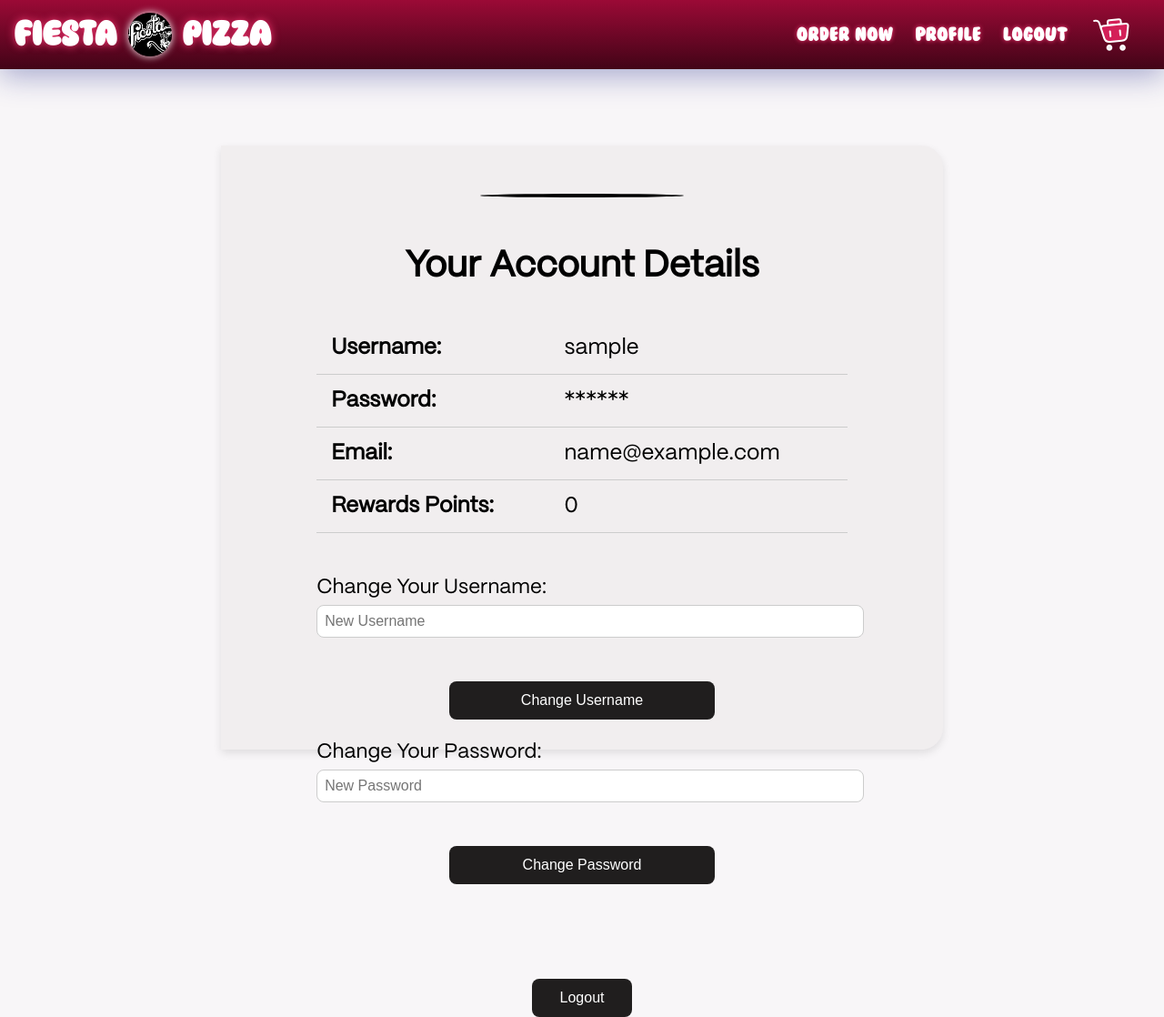
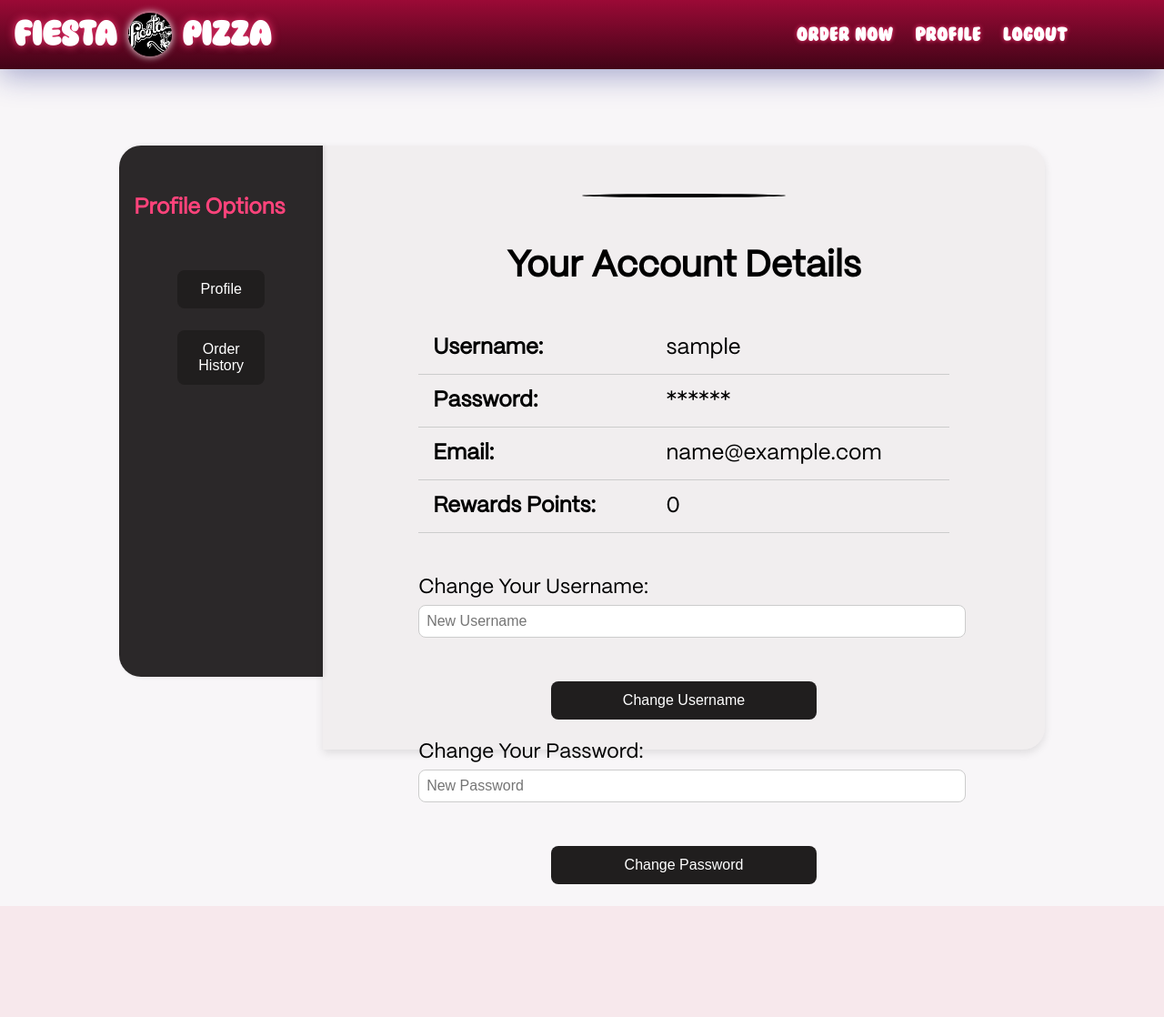
Before and after one commit to hossai13/Software-Engineering-Project, a Flask app: page /profile in a window 1280 px wide. Shown: the whole page at 91% size. After the commit the page ends 996 px from the top, so only its background shows below. Run offline with Flask 3, Linux system fonts and the light colour scheme; the visitor is signed in with stand-in values (Sample User, id 1); data comes from the database, SQL or seed files in the repository; data that the repository does not hold is empty; some libraries are stand-ins or nearby versions.

Commit message:
Order History

```diff
--- a/main.py
+++ b/main.py
@@ -21,9 +21,9 @@ def allowed_file(filename):
 app.secret_key = 'your secret key'
 
 # MySQL database configuration
-app.config['MYSQL_HOST'] = 'localhost'
+app.config['MYSQL_HOST'] = 'Jubayads-MacBook-Pro.local'
 app.config['MYSQL_USER'] = 'root'
-app.config['MYSQL_PASSWORD'] = 'naliah'
+app.config['MYSQL_PASSWORD'] = 'Minecraft100'
 app.config['MYSQL_DB'] = 'PizzaInfo'
 
 # File upload configuration
@@ -400,7 +400,7 @@ def place_order():
         for item in items:
             item_id = item['id']
             quantity = item['quantity']
-            size = item.get('size', None)
+            size = item.get('size', 'Unknown')
             toppings = item.get('toppings', [])
             order_date = datetime.now().date()
 
@@ -431,10 +431,11 @@ def order_history():
     user_id = session['id']
     cursor = mysql.connection.cursor()
     cursor.execute('''
-        SELECT orderID, itemID, sizeID, date_ordered, quantity, price
-        FROM OrderHistory
-        WHERE LoginID = %s
-        ORDER BY date_ordered DESC
+        SELECT o.orderID, o.date_ordered, o.total_price, m.itemName, o.size, o.quantity
+        FROM OrderHistory o
+        LEFT JOIN Menu m ON o.itemID = m.itemID
+        WHERE o.LoginID = %s
+        ORDER BY o.date_ordered DESC
     ''', (user_id,))
 
     orders = cursor.fetchall()
@@ -442,11 +443,11 @@ def order_history():
     for order in orders:
         order_list.append({
             'orderID': order[0],
-            'itemID': order[1],
-            'sizeID': order[2],
-            'date_ordered': order[3],
-            'quantity': order[4],
-            'price': order[5]
+            'date_ordered': order[1],
+            'total_price': order[2],
+            'itemName': order[3],
+            'size': order[4],
+            'quantity': order[5]
         })
 
     cursor.close()
@@ -653,65 +654,94 @@ def update_profile_pic():
 # Route for Profile Management
 @app.route('/profile', methods=['GET', 'POST'])
 def profile():
-    msg = ''
-    if 'loggedin' in session:
-        cursor = mysql.connection.cursor(MySQLdb.cursors.DictCursor)
-        cursor.execute('SELECT * FROM UserInfo WHERE LoginID = %s', (session['id'],))
-        account = cursor.fetchone()
-        current_profile_pic = account.get('profile_pic', 'Images_Videos/whitepizzausericon.png')
-
-        # Update username
-        if 'UsernameChange' in request.form and 'PasswordChange' not in request.form:
-            username = request.form['UsernameChange']
-            cursor.execute('UPDATE UserInfo SET Username = %s WHERE LoginID = %s', (username, session['id']))
-            mysql.connection.commit()
-            msg = 'Username updated successfully!'
-
-        # Update password
-        if 'PasswordChange' in request.form and 'UsernameChange' not in request.form:
-            password = request.form['PasswordChange']
-            cursor.execute('UPDATE UserInfo SET Password = %s WHERE LoginID = %s', (password, session['id']))
-            mysql.connection.commit()
-            msg = 'Password updated successfully!'
-
-        # Check if the logged-in user is an admin
-        is_admin = account['isAdmin']
-        is_owner = account['LoginID'] == 1
-        # If admin, handle user management
-        accounts = []
-        if is_admin:
-            # Handle account deletion if requested
-            if 'delete_account' in request.form:
-                user_id = request.form['delete_account']
-                cursor.execute('DELETE FROM UserInfo WHERE LoginID = %s', (user_id,))
-                mysql.connection.commit()
-                msg = 'Account deleted successfully!'
-            if is_owner:
-                print (is_owner)
-                if 'promote_user' in request.form:
-                    user_id = request.form['promote_user']
-                    cursor.execute('UPDATE UserInfo SET isAdmin = 1 WHERE LoginID = %s', (user_id,))
-                    mysql.connection.commit()
-                    msg = 'User promoted to admin!'
-                if 'demote_admin' in request.form:
-                    user_id = request.form['demote_admin']
-                    cursor.execute('UPDATE UserInfo SET isAdmin = 0 WHERE LoginID = %s', (user_id,))
-                    mysql.connection.commit()
-                    msg = 'Admin demoted to user!'
-
-            # Fetch all user accounts
-            cursor.execute('SELECT * FROM UserInfo')
-            accounts = cursor.fetchall()
-
-        return render_template('profile.html', account=account, msg=msg, is_admin=is_admin, accounts=accounts, current_profile_pic=current_profile_pic, is_owner=is_owner)
-    else:
+    if 'loggedin' not in session:
         return redirect(url_for('login'))
 
+    msg = ''
+    cursor = mysql.connection.cursor(MySQLdb.cursors.DictCursor)
+
+    # Fetch user details
+    cursor.execute('SELECT * FROM UserInfo WHERE LoginID = %s', (session['id'],))
+    account = cursor.fetchone()
+    current_profile_pic = account.get('profile_pic', 'Images_Videos/whitepizzausericon.png')
+
+    # Update username
+    if 'UsernameChange' in request.form and 'PasswordChange' not in request.form:
+        username = request.form['UsernameChange']
+        cursor.execute('UPDATE UserInfo SET Username = %s WHERE LoginID = %s', (username, session['id']))
+        mysql.connection.commit()
+        msg = 'Username updated successfully!'
+
+    # Update password
+    if 'PasswordChange' in request.form and 'UsernameChange' not in request.form:
+        password = request.form['PasswordChange']
+        cursor.execute('UPDATE UserInfo SET Password = %s WHERE LoginID = %s', (password, session['id']))
+        mysql.connection.commit()
+        msg = 'Password updated successfully!'
+
+    # Check if the logged-in user is an admin or owner
+    is_admin = account['isAdmin']
+    is_owner = account['LoginID'] == 1
+
+    # Fetch order history for the user
+    cursor.execute('''
+        SELECT o.orderID, o.date_ordered, o.total_price, m.itemName, ps.size, o.quantity
+        FROM OrderHistory o
+        LEFT JOIN Menu m ON o.itemID = m.itemID
+        LEFT JOIN PizzaSizes ps ON o.size = ps.sizeID
+        WHERE o.LoginID = %s
+        ORDER BY o.date_ordered DESC
+    ''', (session['id'],))
+    order_history = cursor.fetchall()
+
+    # Handle admin-specific tasks
+    accounts = []
+    if is_admin:
+        # Handle account deletion if requested
+        if 'delete_account' in request.form:
+            user_id = request.form['delete_account']
+            cursor.execute('DELETE FROM UserInfo WHERE LoginID = %s', (user_id,))
+            mysql.connection.commit()
+            msg = 'Account deleted successfully!'
+
+        # Handle user promotions and demotions
+        if is_owner:
+            if 'promote_user' in request.form:
+                user_id = request.form['promote_user']
+                cursor.execute('UPDATE UserInfo SET isAdmin = 1 WHERE LoginID = %s', (user_id,))
+                mysql.connection.commit()
+                msg = 'User promoted to admin!'
+            if 'demote_admin' in request.form:
+                user_id = request.form['demote_admin']
+                cursor.execute('UPDATE UserInfo SET isAdmin = 0 WHERE LoginID = %s', (user_id,))
+                mysql.connection.commit()
+                msg = 'Admin demoted to user!'
+
+        # Fetch all user accounts for admin view
+        cursor.execute('SELECT * FROM UserInfo')
+        accounts = cursor.fetchall()
+
+    cursor.close()
+
+    # Render the profile page
+    return render_template(
+        'profile.html',
+        account=account,
+        msg=msg,
+        is_admin=is_admin,
+        is_owner=is_owner,
+        current_profile_pic=current_profile_pic,
+        accounts=accounts,
+        order_history=order_history
+    )
+
+# Function to delete a review
 def delete_review(review_id):
     cursor = mysql.connection.cursor()
     cursor.execute('DELETE FROM reviews WHERE review_id = %s', (review_id,))
     mysql.connection.commit()
     cursor.close()
+
 
 def is_admin():
     if 'isAdmin' in session:
--- a/templates/profile.html
+++ b/templates/profile.html
@@ -30,15 +30,23 @@
         </ul>
     </nav>
     <main class="container">
-        {% if is_admin %}
         <div class="admin-sidebar">
-            <h3>Admin Controls</h3>
+            <h3>Profile Options</h3>
             <ul>
-                <li><a href="#" id="admin-panel-link">User Management</a></li>
+                <li><button class="sidebar-button" onclick="showSection('profile-container')">Profile</button></li>
+                <li><button class="sidebar-button" onclick="showSection('order-history-container')">Order History</button></li>
             </ul>
+
+            {% if is_admin %}
+            <h3>Admin Commands</h3>
+            <ul>
+                <li><button class="sidebar-button" onclick="showSection('admin-container')">User Management</button></li>
+            </ul>
+            {% endif %}
         </div>
-        {% endif %}
-        <div class="profile-container">
+
+        <!-- Profile Section -->
+        <div class="profile-container section" id="profile-container">
             <h1 class="profile-pic" onclick="openModal()">
                 <img id="profile-pic" src="{{ url_for('static', filename=current_profile_pic if current_profile_pic else 'Images_Videos/whitepizzausericon.png') }}" alt="Profile Picture">
                 <img id="profile-pic-hover" src="{{ url_for('static', filename='Images_Videos/editicon.png') }}" alt="Profile Picture Hover" class="hover-img">
@@ -89,15 +97,41 @@
                     <button type="submit">Change Password</button>
                 </form>
             </div>
-
-            <button class="logout-button">
-                <a href="{{ url_for('logout') }}">Logout</a>
-            </button>
         </div>
 
+        <!-- Order History Section -->
+        <div class="order-history-container section" id="order-history-container" style="display: none;">
+            <h2>Your Order History</h2>
+            <table class="order-history-table">
+                <thead>
+                    <tr>
+                        <th>Order ID</th>
+                        <th>Date Ordered</th>
+                        <th>Item Name</th>
+                        <th>Size</th>
+                        <th>Quantity</th>
+                        <th>Total Price</th>
+                    </tr>
+                </thead>
+                <tbody>
+                    {% for order in order_history %}
+                    <tr>
+                        <td>{{ order['orderID'] }}</td>
+                        <td>{{ order['date_ordered'] }}</td>
+                        <td>{{ order['itemName'] }}</td>
+                        <td>{{ order['size'] }}</td>
+                        <td>{{ order['quantity'] }}</td>
+                        <td>${{ order['total_price'] }}</td>
+                    </tr>
+                    {% endfor %}
+                </tbody>
+            </table>
+        </div>
+
+        <!-- Admin Section -->
         {% if is_admin %}
-        <div class="admin-container" style="display: none;">
-            <h1>Admin Panel - User Management</h1>
+        <div class="admin-container section" id="admin-container" style="display: none;">
+            <h2>Admin Panel - User Management</h2>
             <p>Below is the list of all user accounts. You can delete any account from here.</p>
             <table class="user-table">
                 <thead>
@@ -125,12 +159,16 @@
                     {% endfor %}
                 </tbody>
             </table>
-            <button id="back-to-profile" class="back-btn">Back to Profile</button>
         </div>
         {% endif %}
     </main>
-    <script src="{{ url_for('static', filename='accmgmt.js') }}"></script>
-    <script src="{{ url_for('static', filename='cartani.js') }}"></script>
-    <script src="{{ url_for('static', filename='profpic.js') }}"></script>
+    <script>
+        function showSection(sectionId) {
+            const sections = document.querySelectorAll('.section');
+            sections.forEach(section => {
+                section.style.display = section.id === sectionId ? 'block' : 'none';
+            });
+        }
+    </script>
 </body>
 </html>
```
